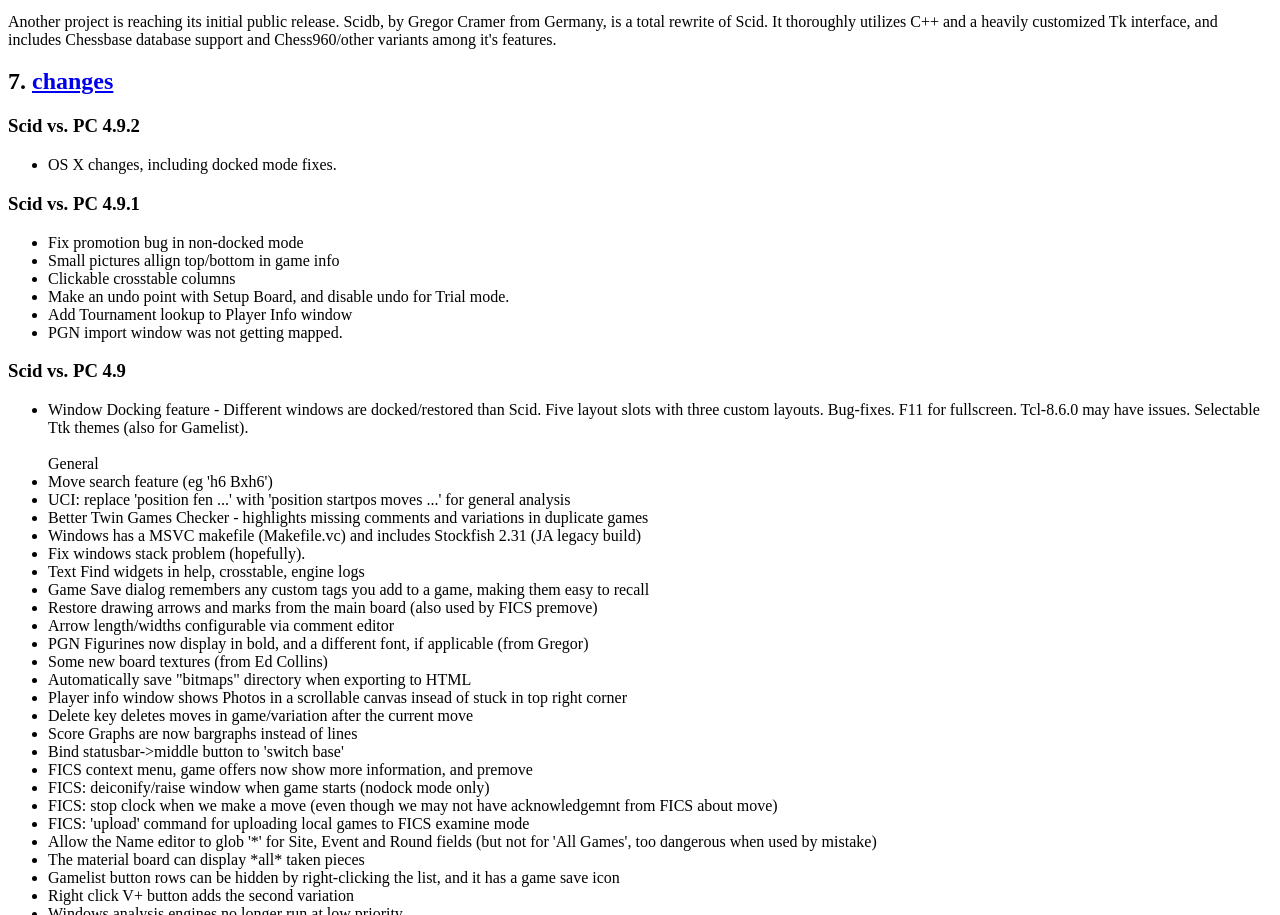
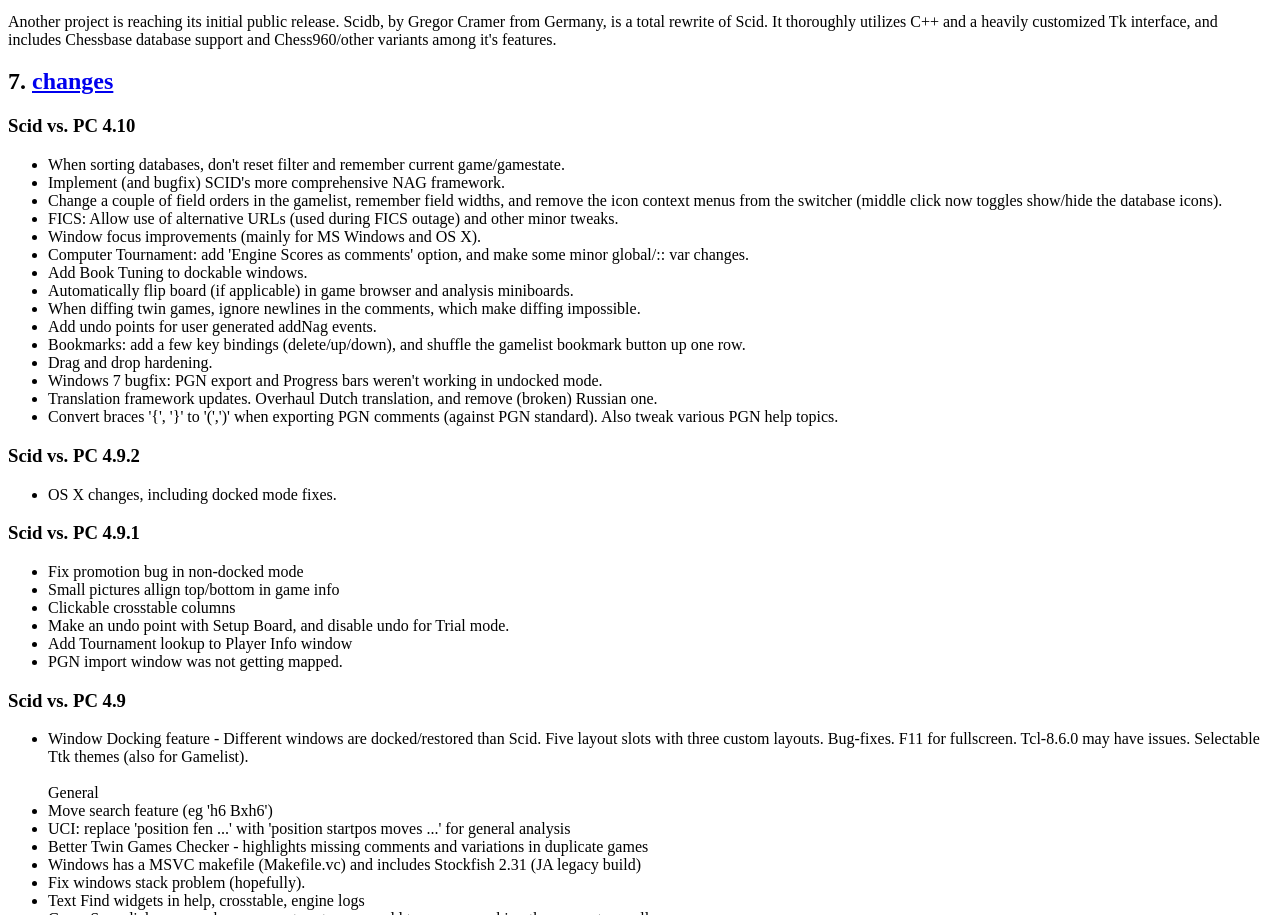
Before and after one commit to svasan/scidvspc, a plain HTML site: page README.html in a window 1280 px wide. Shown: the part 6075-6990 px from the top of the page. Drawn offline with Linux system fonts and the light colour scheme.

Commit message:
Scid vs. PC 4.10 changelog.
git-svn-id: https://svn.code.sf.net/p/scidvspc/code@1573 b49c361e-7f30-453a-be38-6c4a2cbfac04

```diff
--- a/README.html
+++ b/README.html
@@ -415,6 +415,27 @@ and lesser popularity than Scid.</P>
 
 
 <P>
+<H3>Scid vs. PC 4.10</H3>
+
+<P>
+<UL>
+<LI>When sorting databases, don't reset filter and remember current game/gamestate.</LI>
+<LI>Implement (and bugfix) SCID's more comprehensive NAG framework. </LI>
+<LI>Change a couple of field orders in the gamelist, remember field widths, and remove the icon context menus from the switcher (middle click now toggles show/hide the database icons). </LI>
+<LI>FICS: Allow use of alternative URLs (used during FICS outage) and other minor tweaks. </LI>
+<LI>Window focus improvements (mainly for MS Windows and OS X). </LI>
+<LI>Computer Tournament: add 'Engine Scores as comments' option, and make some minor global/:: var changes. </LI>
+<LI>Add Book Tuning to dockable windows. </LI>
+<LI>Automatically flip board (if applicable) in game browser and analysis miniboards.  </LI>
+<LI>When diffing twin games, ignore newlines in the comments, which make diffing impossible. </LI>
+<LI>Add undo points for user generated addNag events. </LI>
+<LI>Bookmarks: add a few key bindings (delete/up/down), and shuffle the gamelist bookmark button up one row. </LI>
+<LI>Drag and drop hardening.</LI>
+<LI>Windows 7 bugfix: PGN export and Progress bars weren't working in undocked mode. </LI>
+<LI>Translation framework updates. Overhaul Dutch translation, and remove (broken) Russian one.</LI>
+<LI>Convert braces '{', '}' to '(',')' when exporting PGN comments (against PGN standard). Also tweak various PGN help topics. </LI>
+</UL>
+</P>
 <H3>Scid vs. PC 4.9.2</H3>
 
 <P>
```
Also changed, not shown: README.txt, 2 other files.
